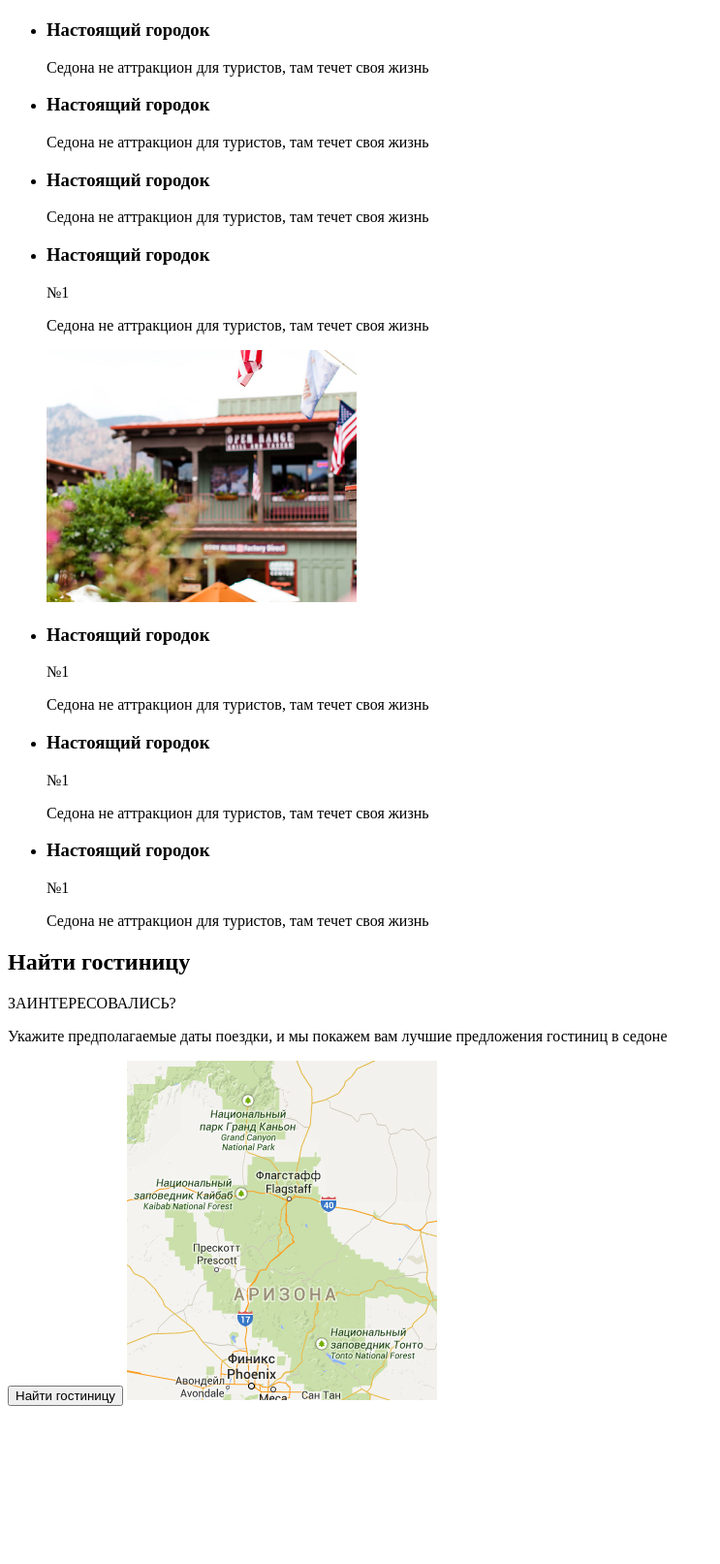
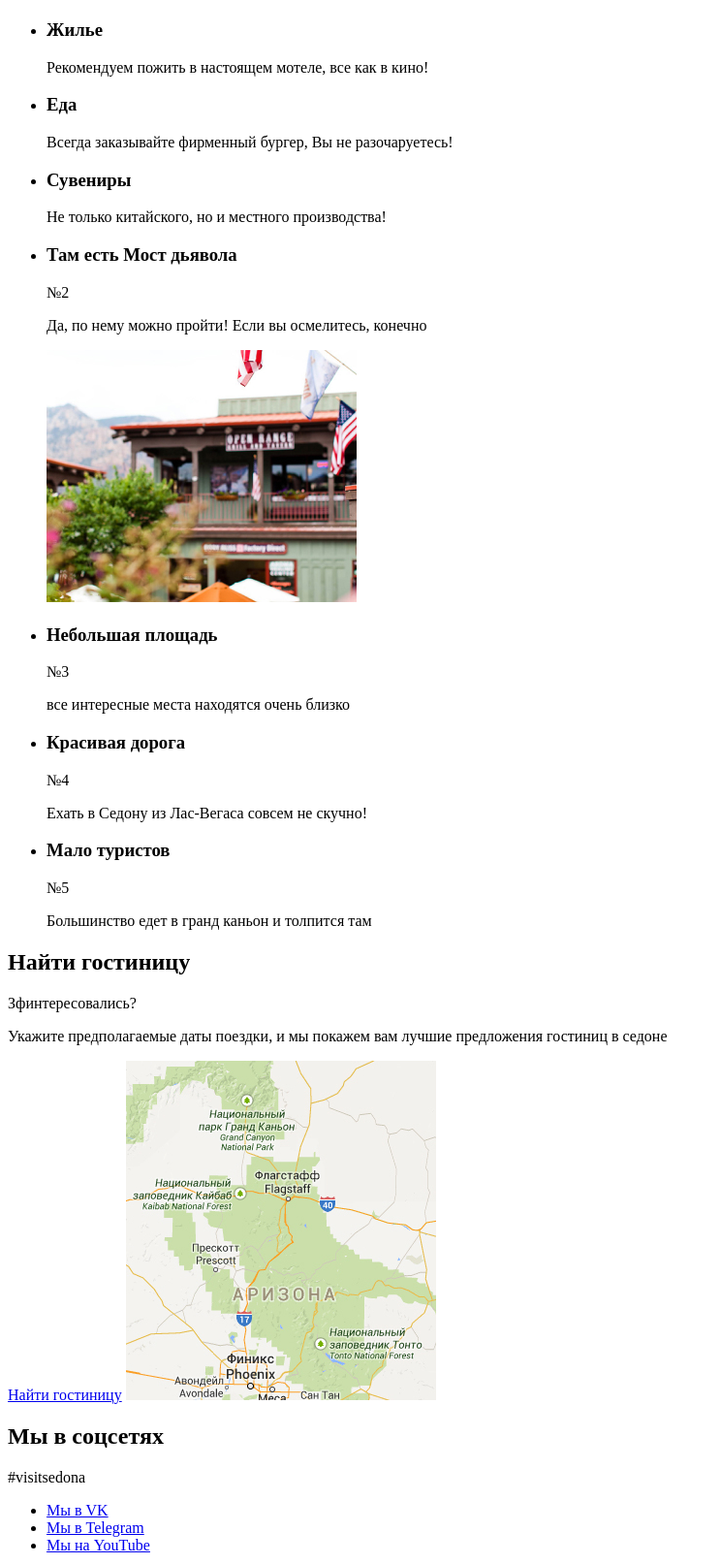
Before and after one commit to htmlacademy-adaptive/2140615-sedona-28, a website: page source/index.html in a window 1280 px wide. Shown: the part 1186-2799 px from the top of the page at 97% size, without its empty margins (0-743 px from the left). Before the commit the page ends 2644 px from the top, so only its background shows below. Drawn offline with Linux system fonts and the light colour scheme.

Commit message:
Добавлена разметка главной страницы

```diff
--- a/source/index.html
+++ b/source/index.html
@@ -35,7 +35,8 @@
     <section class="main-hero">
       <h1 class="visually-hidden">Седона - городок в Аризоне</h1>
       <img class="main-hero__background" src="./img/placeholder-mobile.jpg" width="320px" height="389px" alt="Горы.">
-        <img class="main-hero__greetings" src="./img/intro.svg" width="282px" height="214px" alt="Welcome to the gargeous Sedona 'Because the Grand Canyon sucks!'">
+      <img class="main-hero__greetings" src="./img/intro.svg" width="282px" height="214px"
+        alt="Welcome to the gargeous Sedona 'Because the Grand Canyon sucks!'">
     </section>
     <section class="advantages">
       <h2 class="visually-hidden">Преимущества</h2>
@@ -45,52 +46,88 @@
         <li class="advantages__item advantages-item advantages-item--widened">
           <h3 class="advantages-item__title title title--light">Настоящий городок</h3>
           <span class="advantages-item__number description description--light">№1</span>
-            <p class="advantages-item__description description description--light">Седона не аттракцион для туристов, там течет своя жизнь</p>
-            <img class="advantages-item__image" src="./img/photo-city-mobile.jpg" width="320px" height="260px" alt="Домики на фоне гор.">
+          <p class="advantages-item__description description description--light">Седона не аттракцион для туристов, там
+            течет своя жизнь</p>
+          <img class="advantages-item__image" src="./img/photo-city-mobile.jpg" width="320px" height="260px"
+            alt="Домики на фоне гор.">
         </li>
         <li class="advantages__item advantages-item advantages-item--services">
-            <h3 class="advantages-item__title title">Настоящий городок</h3>
-            <p class="advantages-item__description description">Седона не аттракцион для туристов, там течет своя жизнь</p>
+          <h3 class="advantages-item__title title">Жилье</h3>
+          <p class="advantages-item__description description">Рекомендуем пожить в настоящем мотеле, все как в кино!</p>
         </li>
         <li class="advantages__item advantages-item advantages-item--services">
-            <h3 class="advantages-item__title title">Настоящий городок</h3>
-            <p class="advantages-item__description description">Седона не аттракцион для туристов, там течет своя жизнь</p>
+          <h3 class="advantages-item__title title">Еда</h3>
+          <p class="advantages-item__description description">Всегда заказывайте фирменный бургер, Вы не разочаруетесь!
+          </p>
         </li>
         <li class="advantages__item advantages-item advantages-item--services">
-            <h3 class="advantages-item__title title">Настоящий городок</h3>
-            <p class="advantages-item__description description">Седона не аттракцион для туристов, там течет своя жизнь</p>
+          <h3 class="advantages-item__title title">Сувениры</h3>
+          <p class="advantages-item__description description">Не только китайского, но и местного производства!</p>
         </li>
         <li class="advantages__item advantages-item advantages-item--widened">
-            <h3 class="advantages-item__title title title--light">Настоящий городок</h3>
-            <span class="advantages-item__number description description--light">№1</span>
-            <p class="advantages-item__description description description--light">Седона не аттракцион для туристов, там течет своя жизнь</p>
-            <img class="advantages-item__image" src="./img/photo-city-mobile.jpg" width="320px" height="260px" alt="Домики на фоне гор.">
+          <h3 class="advantages-item__title title title--light">Там есть Мост дьявола</h3>
+          <span class="advantages-item__number description description--light">№2</span>
+          <p class="advantages-item__description description description--light">Да, по нему можно пройти! Если вы
+            осмелитесь, конечно</p>
+          <img class="advantages-item__image" src="./img/photo-city-mobile.jpg" width="320px" height="260px"
+            alt="Домики на фоне гор.">
         </li>
         <li class="advantages__item advantages-item">
-            <h3 class="advantages-item__title title">Настоящий городок</h3>
-            <span class="advantages-item__number description">№1</span>
-            <p class="advantages-item__description description">Седона не аттракцион для туристов, там течет своя жизнь</p>
+          <h3 class="advantages-item__title title">Небольшая площадь</h3>
+          <span class="advantages-item__number description">№3</span>
+          <p class="advantages-item__description description">все интересные места находятся очень близко</p>
         </li>
         <li class="advantages__item advantages-item">
-            <h3 class="advantages-item__title title">Настоящий городок</h3>
-            <span class="advantages-item__number description">№1</span>
-            <p class="advantages-item__description description">Седона не аттракцион для туристов, там течет своя жизнь</p>
+          <h3 class="advantages-item__title title">Красивая дорога</h3>
+          <span class="advantages-item__number description">№4</span>
+          <p class="advantages-item__description description">Ехать в Седону из Лас-Вегаса совсем не скучно!</p>
         </li>
         <li class="advantages__item advantages-item">
-            <h3 class="advantages-item__title title">Настоящий городок</h3>
-            <span class="advantages-item__number description">№1</span>
-            <p class="advantages-item__description description">Седона не аттракцион для туристов, там течет своя жизнь</p>
+          <h3 class="advantages-item__title title">Мало туристов</h3>
+          <span class="advantages-item__number description">№5</span>
+          <p class="advantages-item__description description">Большинство едет в гранд каньон и толпится там</p>
         </li>
       </ul>
     </section>
     <section class="search-map">
       <h2 class="visually-hidden">Найти гостиницу</h2>
-        <p class="search-map__slogan title title--search">ЗАИНТЕРЕСОВАЛИСЬ?</p>
-        <p class="search-map__intro">Укажите предполагаемые даты поездки, и мы покажем вам лучшие предложения гостиниц в седоне</p>
-        <button class="search-map__button">Найти гостиницу</button>
+      <p class="search-map__slogan title title--search">Зфинтересовались?</p>
+      <p class="search-map__intro">Укажите предполагаемые даты поездки, и мы покажем вам лучшие предложения гостиниц в
+        седоне</p>
+      <a class="search-map__button button" href="#">Найти гостиницу</a>
       <img class="search-map__map" src="./img/map-mobile.jpg" width="320px" height="350px" alt="Карта">
     </section>
   </main>
+  <footer class="main-footer">
+    <h2 class="visually-hidden">Мы в соцсетях</h2>
+    <p class="main-footer__hash">#visitsedona</p>
+    <ul class="main-footer__social-list social-list">
+      <li class="social-list__item">
+        <a class="social-list__button button social-list__button--vk" href="#">
+          <span class="visually-hidden">Мы в VK</span>
+        </a>
+      </li>
+      <li class="social-list__item">
+        <a class="social-list__button button social-list__button--telegram" href="#">
+          <span class="visually-hidden">Мы в Telegram</span>
+        </a>
+      </li>
+      <li class="social-list__item">
+        <a class="social-list__button button social-list__button--youtube" href="#">
+          <span class="visually-hidden">Мы на YouTube</span>
+        </a>
+      </li>
+    </ul>
+    <a class="main-footer__htmlacademy-link" href="#">
+      <span class="htmlacademy-link__made">Разработано</span>
+      <svg class="htmlacademy-link__logo" width="27" height="35" viewBox="0 0 27 35" fill="none"
+        xmlns="http://www.w3.org/2000/svg">
+        <path
+          d="M13.65 0.449951H13.55L0.0500031 1.84995V26.55L13.55 34.5499L26.95 26.55V1.84995L13.65 0.449951ZM25.05 12.55L13.55 5.74995V5.64995H13.45L13.35 5.54995V5.64995L1.95 12.55V3.54995L13.45 2.34995L25.05 3.54995V12.55ZM13.45 7.24995L24.95 13.95L20.45 16.55L13.35 12.35V13.75L19.25 17.25L18.35 17.75L13.35 14.75V16.15L17.15 18.45L16.35 18.95L13.35 17.15V18.55L15.25 19.65L13.45 20.75L2.05 14.05L13.45 7.24995ZM1.95 15.55L13.35 22.35V23.35L5.45 18.65V20.05L13.45 24.85V25.95L5.45 21.25V22.65L13.45 27.45L21.55 22.55V17.35L24.95 15.35V25.35L13.45 32.25L1.95 25.45V15.55Z"
+          fill="currentColor" />
+      </svg>
+    </a>
+  </footer>
 </body>
 
 </html>
```
Also changed, not shown: source/img/htmlacademy.svg.svg (added). Lines whose indentation alone changed are shown as unchanged.
